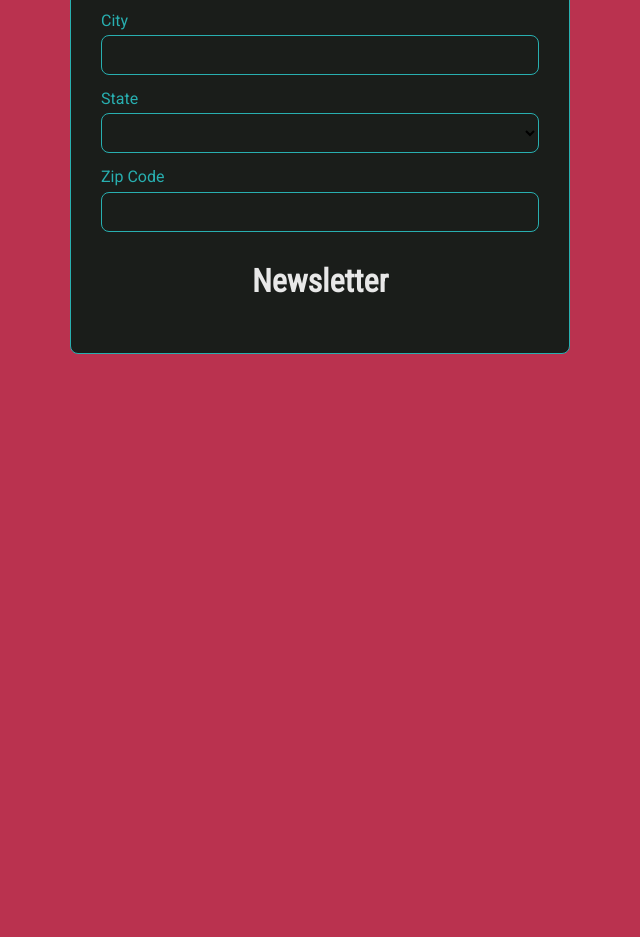
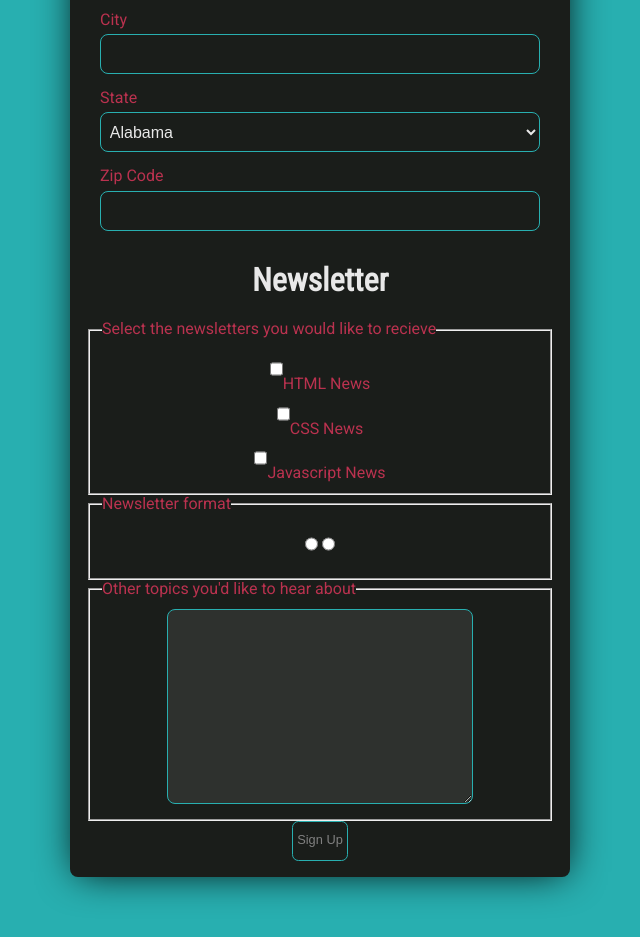
Before and after one commit to mtallerico1/Treehouse-FEWD-Project-3, a plain HTML site: page index.html in a window 1280 px wide. Shown: the part 613-1550 px from the top of the page, without its empty margins (320-960 px from the left). Before the commit the page ends 967 px from the top, so only its background shows below. Drawn offline with Linux system fonts and the light colour scheme.

Commit message:
added more structure

```diff
--- a/css/style.css
+++ b/css/style.css
@@ -4,7 +4,7 @@
 /* Block Elements ------- */
 
 body {
-    background-color: #ba324f;
+    background-color: #28afb0;
     font-family: 'Roboto', sans-serif;
 }
 
@@ -27,21 +27,29 @@ form {
     background-color: #1a1d1a;
     width: 100%;
     padding: 1em;
-    border: 1px solid #28afb0;
     border-radius: .5em;
+    -webkit-box-shadow: 1px 1px 39px -6px rgba(0,0,0,1);
+    -moz-box-shadow: 1px 1px 39px -6px rgba(0,0,0,1);
+    box-shadow: 1px 1px 39px -6px rgba(0,0,0,1);
+    margin-bottom: 60px;
   }
 
-fieldset {
+fieldset[id=main] {
     border: 0;
     display: flex;
     flex-direction: column;
 }
 
-label {
+label,
+legend {
     text-align: left;
-    color: #28afb0;
+    color: #ba324f;
     margin-top: 15px;
     margin-bottom: 5px;
+}
+
+label[id=check] {
+    margin: 0;
 }
 
 input,
@@ -50,12 +58,25 @@ select {
     height: 40px;
     border: 1px solid #28afb0;
     border-radius: .5em;
+    padding: .3em;
+    color: #e8e8e8;
+}
+
+option[value] {
+    color: #1a1d1a;
 }
 
 input[value] {
     color: gray;
+    font-size: .8em;
 }
 
+textarea {
+    background-color: #2e312e;
+    border: 1px solid #28afb0;
+    border-radius: .5em;
+    padding: .3em;
+}
 
 
 /* Text Elements ------- */
--- a/index.html
+++ b/index.html
@@ -23,7 +23,7 @@
         <div class="container">
             <form action="index.html" method="post">
                 <h1>Contact Information</h1>
-                <fieldset>
+                <fieldset id="main">
                     <label for="full_name">Full Name</label>
                     <input type="text" name="full_name" id="full_name" value="Required" required>
 
@@ -41,9 +41,57 @@
 
                     <label for="state">State</label>
                     <select name="state" id="state" value="Choose State">
-
-
-
+                        <option value="AL">Alabama</option>
+                        <option value="AK">Alaska</option>
+                        <option value="AZ">Arizona</option>
+                        <option value="AR">Arkansas</option>
+                        <option value="CA">California</option>
+                        <option value="CO">Colorado</option>
+                        <option value="CT">Connecticut</option>
+                        <option value="DE">Delaware</option>
+                        <option value="DC">District Of Columbia</option>
+                        <option value="FL">Florida</option>
+                        <option value="GA">Georgia</option>
+                        <option value="HI">Hawaii</option>
+                        <option value="ID">Idaho</option>
+                        <option value="IL">Illinois</option>
+                        <option value="IN">Indiana</option>
+                        <option value="IA">Iowa</option>
+                        <option value="KS">Kansas</option>
+                        <option value="KY">Kentucky</option>
+                        <option value="LA">Louisiana</option>
+                        <option value="ME">Maine</option>
+                        <option value="MD">Maryland</option>
+                        <option value="MA">Massachusetts</option>
+                        <option value="MI">Michigan</option>
+                        <option value="MN">Minnesota</option>
+                        <option value="MS">Mississippi</option>
+                        <option value="MO">Missouri</option>
+                        <option value="MT">Montana</option>
+                        <option value="NE">Nebraska</option>
+                        <option value="NV">Nevada</option>
+                        <option value="NH">New Hampshire</option>
+                        <option value="NJ">New Jersey</option>
+                        <option value="NM">New Mexico</option>
+                        <option value="NY">New York</option>
+                        <option value="NC">North Carolina</option>
+                        <option value="ND">North Dakota</option>
+                        <option value="OH">Ohio</option>
+                        <option value="OK">Oklahoma</option>
+                        <option value="OR">Oregon</option>
+                        <option value="PA">Pennsylvania</option>
+                        <option value="RI">Rhode Island</option>
+                        <option value="SC">South Carolina</option>
+                        <option value="SD">South Dakota</option>
+                        <option value="TN">Tennessee</option>
+                        <option value="TX">Texas</option>
+                        <option value="UT">Utah</option>
+                        <option value="VT">Vermont</option>
+                        <option value="VA">Virginia</option>
+                        <option value="WA">Washington</option>
+                        <option value="WV">West Virginia</option>
+                        <option value="WI">Wisconsin</option>
+                        <option value="WY">Wyoming</option>
                     </select>
 
                     <label for="zip_code">Zip Code</label>
@@ -51,10 +99,21 @@
                 </fieldset>
                 <h1>Newsletter</h1>
                 <fieldset>
-
-
+                    <legend>Select the newsletters you would like to recieve</legend>
+                    <input type="checkbox" name="html" id="html"><label for="html" id="check">HTML News</label><br>
+                    <input type="checkbox" name="css" id="css"><label for="css" id="check">CSS News</label><br>
+                    <input type="checkbox" name="js" id="js"><label for="js" id="check">Javascript News</label><br>
                 </fieldset>
-
+                <fieldset>
+                    <legend>Newsletter format</legend>
+                    <input type="radio" name="format" id="html_format" value="HTML">
+                    <input type="radio" name="format" id="plain_text_format" value="Plain text">
+                </fieldset>
+                <fieldset>
+                    <legend>Other topics you'd like to hear about</legend>
+                    <textarea name="other_topics" id="other_topics" cols="30" rows="10"></textarea>
+                </fieldset>
+                <input type="button" value="Sign Up">
 
 
 
```
